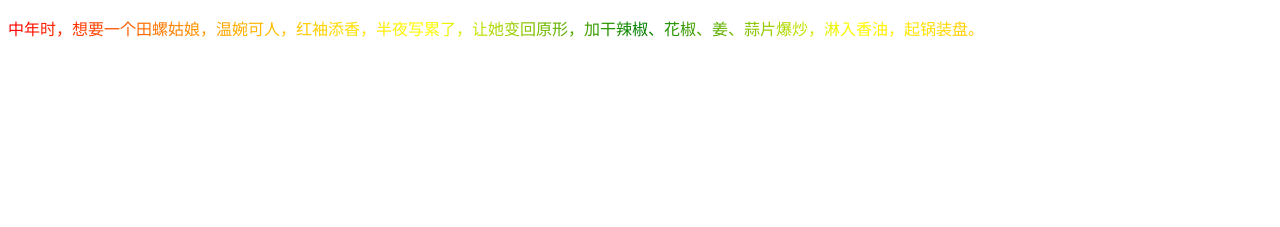
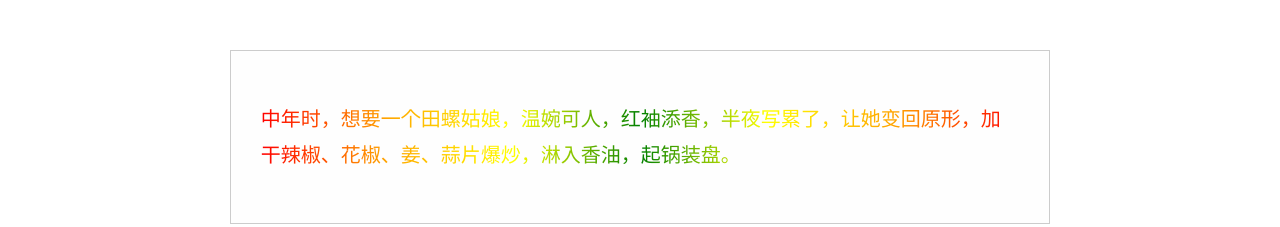
Before and after one commit to afeiship/webkit-sassui-colorful, a website: page docs/index.html in a window 1280 px wide. Drawn offline with Linux system fonts and the light colour scheme.

Commit message:
add: example

```diff
--- a/docs/index.html
+++ b/docs/index.html
@@ -8,8 +8,10 @@
     <link rel="stylesheet" href="./test.css" />
   </head>
   <body>
-    <p class="webkit-sassui-colorful">
-      中年时，想要一个田螺姑娘，温婉可人，红袖添香，半夜写累了，让她变回原形，加干辣椒、花椒、姜、蒜片爆炒，淋入香油，起锅装盘。
-    </p>
+    <div class="container">
+      <p class="webkit-sassui-colorful">
+        中年时，想要一个田螺姑娘，温婉可人，红袖添香，半夜写累了，让她变回原形，加干辣椒、花椒、姜、蒜片爆炒，淋入香油，起锅装盘。
+      </p>
+    </div>
   </body>
 </html>
--- a/docs/test.scss
+++ b/docs/test.scss
@@ -1,5 +1,16 @@
 @import "../dist/webkit-sassui-colorful.scss";
 
-.test-webkit-sassui-colorful{
-  border:1px solid red;
+.test-webkit-sassui-colorful {
+  border: 1px solid red;
 }
+
+.container {
+  font-family: Helvetica, Arial, sans-serif;
+  width: 60%;
+  margin: 50px auto;
+  padding: 30px;
+  border: 1px solid #ccc;
+  background: #fefefe;
+  line-height: 1.8;
+  font-size: 20px;
+}
--- a/src/webkit-sassui-colorful.scss
+++ b/src/webkit-sassui-colorful.scss
@@ -1,6 +1,22 @@
 /*webkit-sassui-colorful Start*/
 $webkit-sassui-colorful-options: (
-  color: #f00
+  color:
+    linear-gradient(
+      to right,
+      red,
+      orange,
+      yellow,
+      green,
+      yellow,
+      orange,
+      red,
+      orange,
+      yellow,
+      green,
+      yellow,
+      orange,
+      red
+    )
 ) !default;
 
 //@thanks to: https://www.zhangxinxu.com/
@@ -13,22 +29,12 @@ $webkit-sassui-colorful-options: (
   }
 }
 .webkit-sassui-colorful {
-  background-image: linear-gradient(
-    to right,
-    red,
-    orange,
-    yellow,
-    green,
-    yellow,
-    orange,
-    red,
-    orange,
-    yellow,
-    green,
-    yellow,
-    orange,
-    red
+  $color: map-get(
+    $map: $webkit-sassui-colorful-options,
+    $key: color
   );
+
+  background-image: $color;
   -webkit-background-clip: text;
   -webkit-text-fill-color: transparent;
   -webkit-background-size: 200% 100%;
```
Also changed, not shown: dist/webkit-sassui-colorful.scss, docs/test.css.
